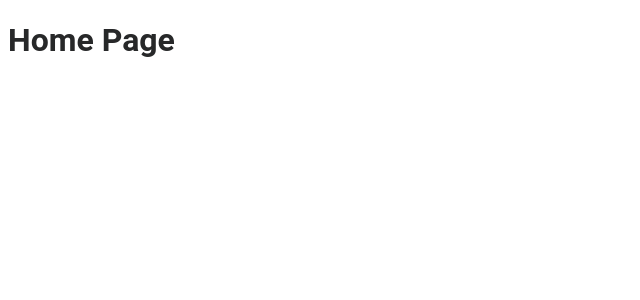
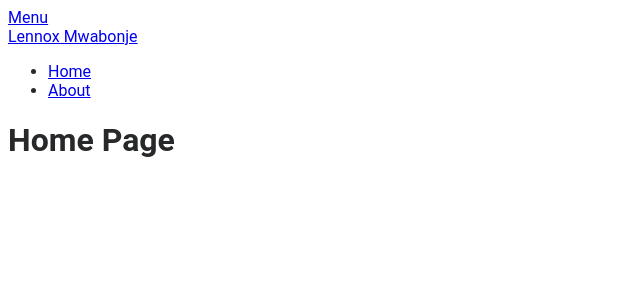
Before and after one commit to lenblazy/mwabonje-portfolio, a React (Vite) app: page / in a window 1280 px wide. Shown: the top 300 px of the page, without its empty margins (0-640 px from the left). Built offline with nearby package versions, Linux system fonts and the light colour scheme.

Commit message:
Add AppNav

```diff
--- /dev/null
+++ b/src/components/AppNav.jsx
@@ -0,0 +1,28 @@
+import React from "react";
+
+const AppNav = () => (
+	<div>
+		<header>
+			<div class="row">
+
+				<div class="top-bar">
+					<a class="menu-toggle" href="#"><span>Menu</span></a>
+
+					<div class="logo">
+						<a href="index.html">Lennox Mwabonje</a>
+					</div>
+
+					<nav id="main-nav-wrap">
+						<ul class="main-navigation">
+							<li class="current"><a class="smoothscroll" href="#intro" title="">Home</a></li>
+							<li><a class="smoothscroll" href="#about" title="">About</a></li>
+						</ul>
+					</nav>
+				</div>
+
+			</div>
+		</header>
+	</div>
+)
+
+export default AppNav;
--- a/src/components/pages/Home.jsx
+++ b/src/components/pages/Home.jsx
@@ -1,7 +1,9 @@
 import React from "react";
+import AppNav from "../AppNav";
 
 const Home = () => (
 	<div>
+		<AppNav />
 		<h1>Home Page</h1>
 	</div>
 );
```
